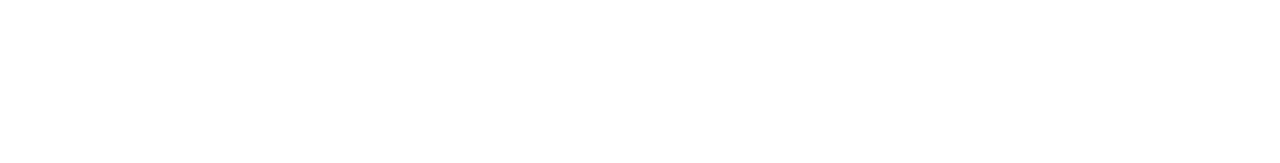
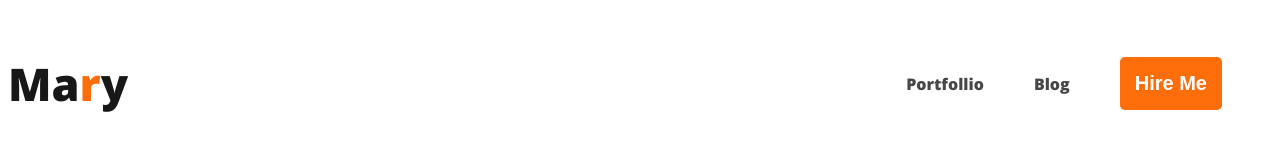
Before and after one commit to Saddam2005/Web-developer-portfolil, a plain HTML site: page index.html in a window 1280 px wide. Drawn offline with nearby package versions, Linux system fonts and the light colour scheme.

Commit message:
added nav

```diff
--- a/index.html
+++ b/index.html
@@ -4,10 +4,22 @@
     <meta charset="UTF-8">
     <meta name="viewport" content="width=device-width, initial-scale=1.0">
     <title>web developer portfolio</title>
+    <link rel="preconnect" href="https://fonts.googleapis.com">
+<link rel="preconnect" href="https://fonts.gstatic.com" crossorigin>
+<link href="https://fonts.googleapis.com/css2?family=Open+Sans:wght@800&display=swap" rel="stylesheet">
+
+    <link rel="stylesheet" href="styles/portfollio.css">
 </head>
 <body>
     <header>
-
+        <nav>
+            <h3 class="nav-title">Ma<span class="text-primary">r</span>y</h3>
+            <ul>
+                <li><a href="">Portfollio</a></li>
+                <li><a href="">Blog</a></li>
+                <li><button class="btn-primary">Hire Me</button></li>
+            </ul>
+        </nav>
     </header>
     <main>
 
--- /dev/null
+++ b/styles/portfollio.css
@@ -0,0 +1,43 @@
+/* common shared styles*/
+ body{
+    font-family: 'Open Sans', sans-serif;
+ }
+ .text-primary{
+    color: #FD6E0A;
+ }
+
+ .btn-primary{
+    border-radius: 5px;
+    background: #FD6E0A;
+    border: 0;
+    color: white;
+    font-size: 20px;
+    font-weight: 700;
+    padding: 15px ;
+
+ }
+ /* nav related styles */
+ nav{
+    display: flex;
+    justify-content: space-between;
+    align-items: center;
+ }
+.nav-title {
+    color: #181818;
+font-size: 45px;
+font-weight: 800;
+}
+
+nav > ul{
+    display: flex;
+    align-items: center;
+}
+
+nav li{
+    list-style: none;
+    margin-right: 50px;
+}
+nav a{
+    text-decoration: none;
+    color: #474747;
+}
```
